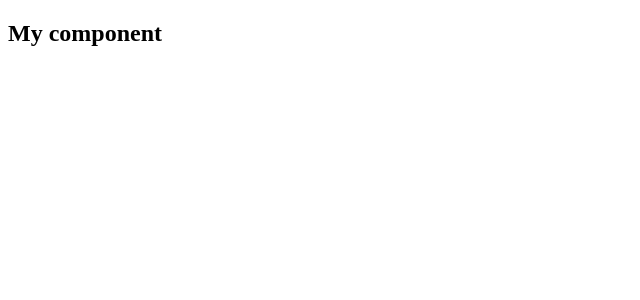
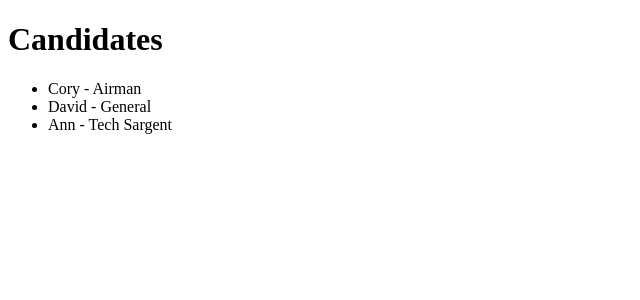
Before and after one commit to coryhouse/eboss, a React (Create React App) app: page / in a window 1280 px wide. Shown: the top 300 px of the page, without its empty margins (0-640 px from the left). Built offline with nearby package versions, Linux system fonts and the light colour scheme.

Commit message:
Display candidates

```diff
--- a/src/App.js
+++ b/src/App.js
@@ -1,5 +1,25 @@
 import React from "react";
 
 export const App = () => {
-  return <h2>My component</h2>;
+  const candidates = [
+    { name: "Cory", rank: "Airman" },
+    { name: "David", rank: "General" },
+    { name: "Ann", rank: "Tech Sargent" },
+  ];
+
+  // The candidate argument is automatically injected by the map function.
+  function renderCandidate(candidate) {
+    return (
+      <li>
+        {candidate.name} - {candidate.rank}
+      </li>
+    );
+  }
+
+  return (
+    <>
+      <h1>Candidates</h1>
+      <ul>{candidates.map(renderCandidate)}</ul>
+    </>
+  );
 };
```
